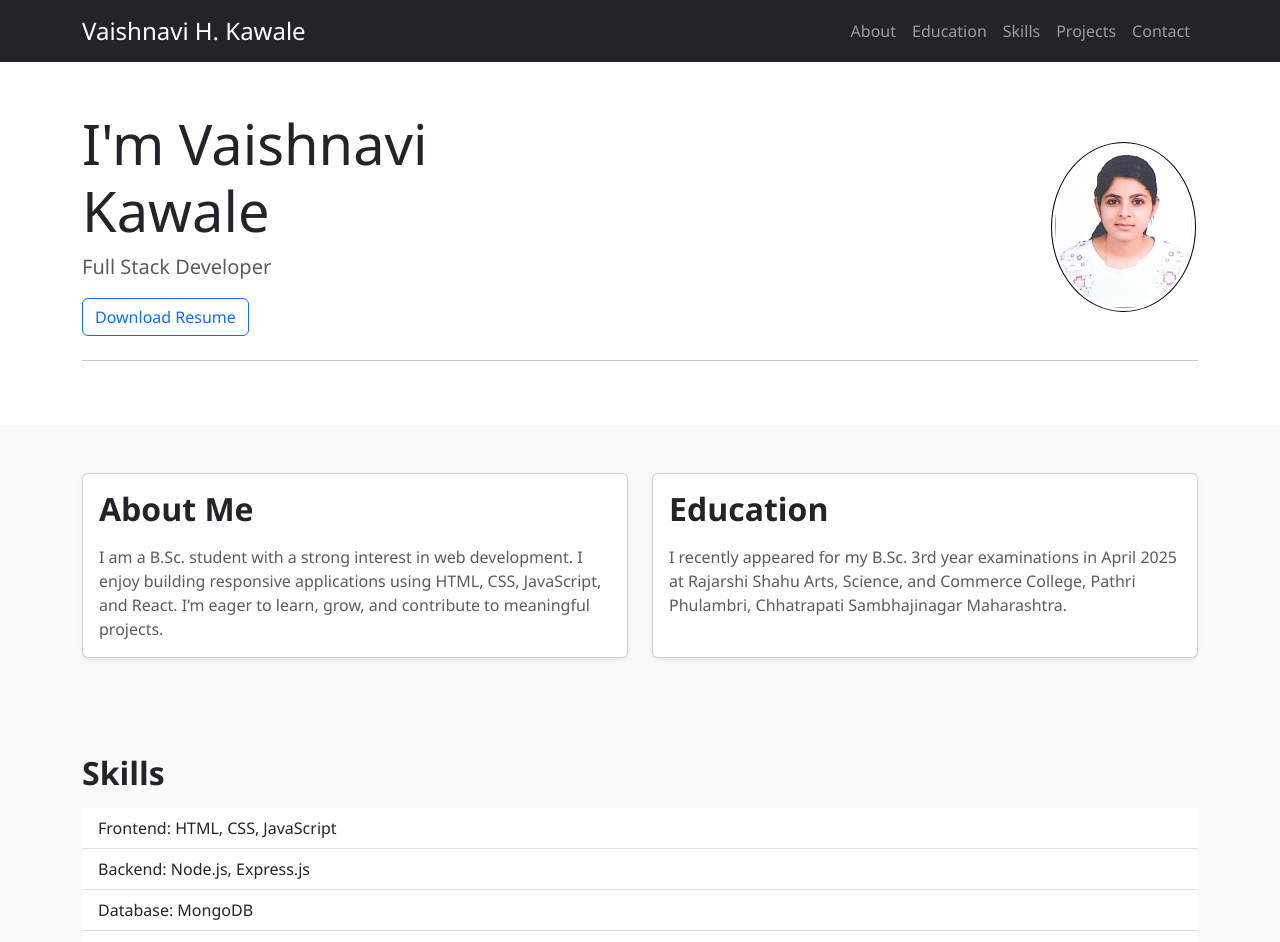
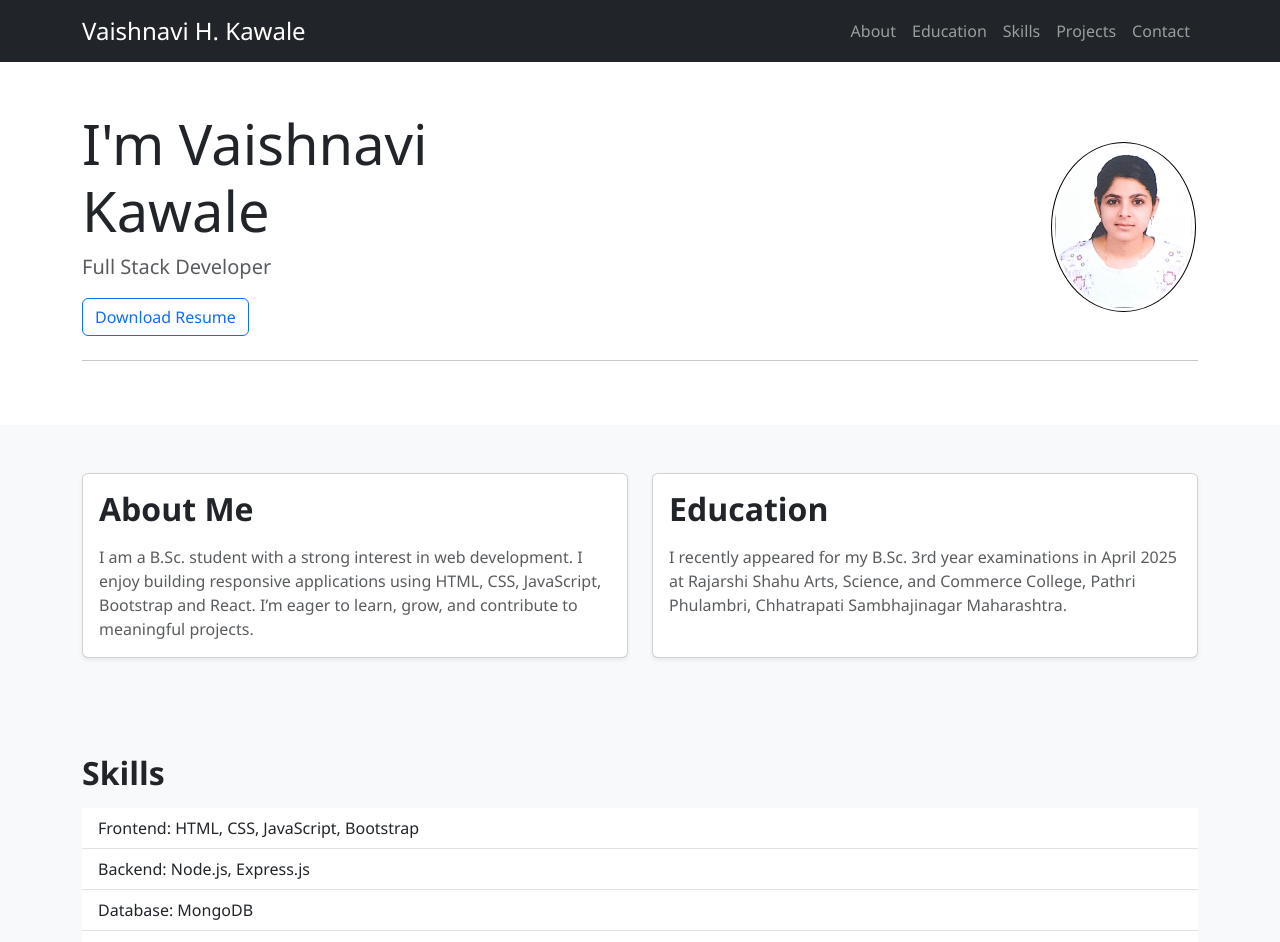
Before and after one commit to vais2004/vaishhh_kawale, a React (Create React App) app: page / in a window 1280 px wide. Shown: the top 942 px of the page. Built offline with nearby package versions, Linux system fonts and the light colour scheme.

Commit message:
Update App.js

```diff
--- a/src/App.js
+++ b/src/App.js
@@ -95,7 +95,7 @@ export default function App() {
                     <p className="card-text text-muted">
                       I am a B.Sc. student with a strong interest in web
                       development. I enjoy building responsive applications
-                      using HTML, CSS, JavaScript, and React. I’m eager to
+                      using HTML, CSS, JavaScript, Bootstrap and React. I’m eager to
                       learn, grow, and contribute to meaningful projects.
                     </p>
                   </div>
@@ -125,7 +125,7 @@ export default function App() {
             <h2 className="mb-3">Skills</h2>
             <ul className="list-group list-group-flush">
               <li className="list-group-item">
-                Frontend: HTML, CSS, JavaScript
+                Frontend: HTML, CSS, JavaScript, Bootstrap
               </li>
               <li className="list-group-item">Backend: Node.js, Express.js</li>
               <li className="list-group-item">Database: MongoDB</li>
```
